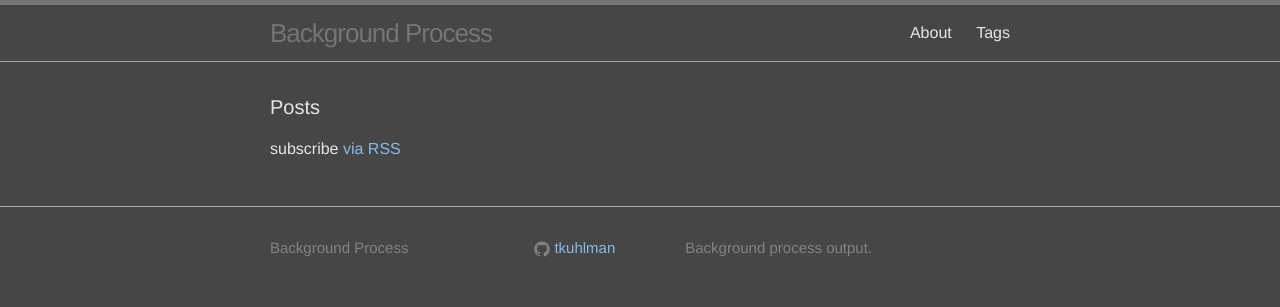
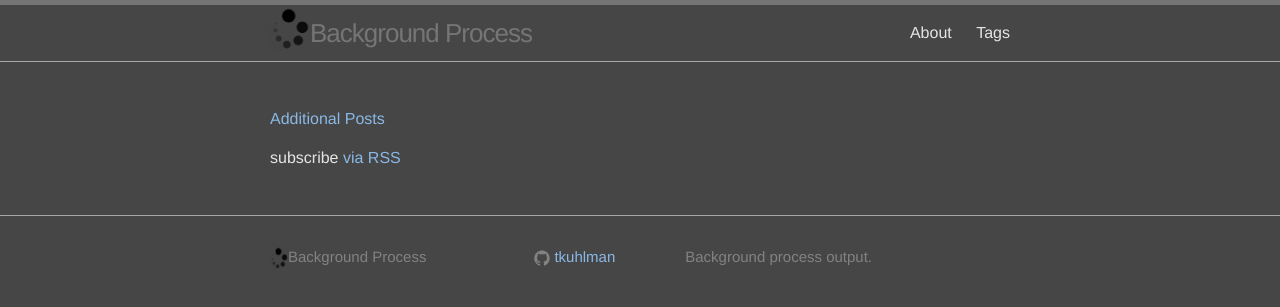
Before and after one commit to tkuhlman/tkuhlman.github.io, a Jekyll site: the page built from index.html, in a window 1280 px wide. Shown: the top 307 px of the page. Built offline with Jekyll 4.4.1, drawn with Linux system fonts in a browser that asks for light colours.

Commit message:
A bit more minimalistic style changes.

```diff
--- a/_includes/footer.html
+++ b/_includes/footer.html
@@ -5,7 +5,7 @@
     <div class="footer-col-wrapper">
       <div class="footer-col  footer-col-1">
         <ul class="contact-list">
-          <li>{{ site.title }}</li>
+          <li> <img src="{{ site.baseurl}}/images/spinning.png" width="18" height="23" style="float: left;"> {{ site.title }}</li>
         </ul>
       </div>
 
--- a/_includes/header.html
+++ b/_includes/header.html
@@ -2,6 +2,7 @@
 
   <div class="wrapper">
 
+    <img src="{{ site.baseurl}}/images/spinning.png" width="40" height="45" style="float: left;">
     <a class="site-title" href="{{ site.baseurl }}/">{{ site.title }}</a>
 
     <nav class="site-nav">
--- a/index.html
+++ b/index.html
@@ -4,20 +4,20 @@ layout: default
 
 <div class="home">
 
-  <h1 class="page-heading">Posts</h1>
-
   <ul class="post-list">
-    {% for post in site.posts %}
+    {% for post in site.posts limit:3 %}
       <li>
         <span class="post-meta">{{ post.date | date: "%b %-d, %Y" }}</span>
 
         <h2>
           <a class="post-link" href="{{ post.url | prepend: site.baseurl }}">{{ post.title }}</a>
         </h2>
+          {{ post.content }}
       </li>
     {% endfor %}
   </ul>
 
+  <p><a href="{{ "/tags/" | prepend: site.baseurl }}">Additional Posts</a></p>
   <p class="rss-subscribe">subscribe <a href="{{ "/feed.xml" | prepend: site.baseurl }}">via RSS</a></p>
 
 </div>
```
Also changed, not shown: images/spinning.png (added).
